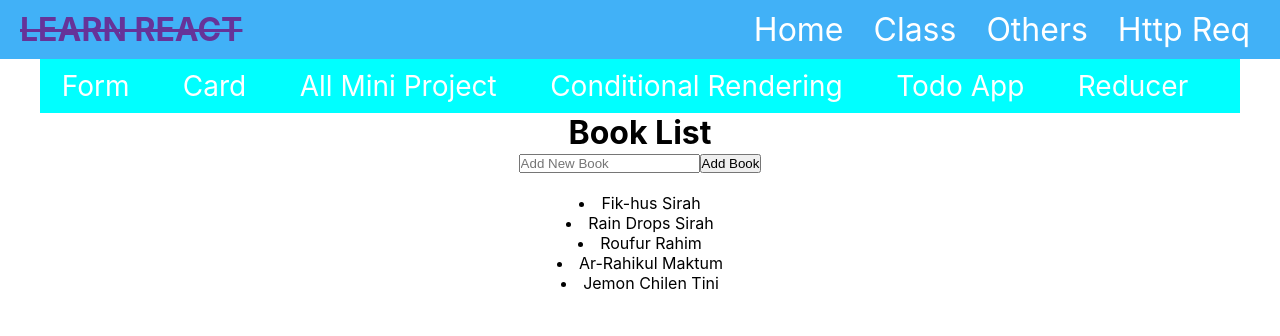
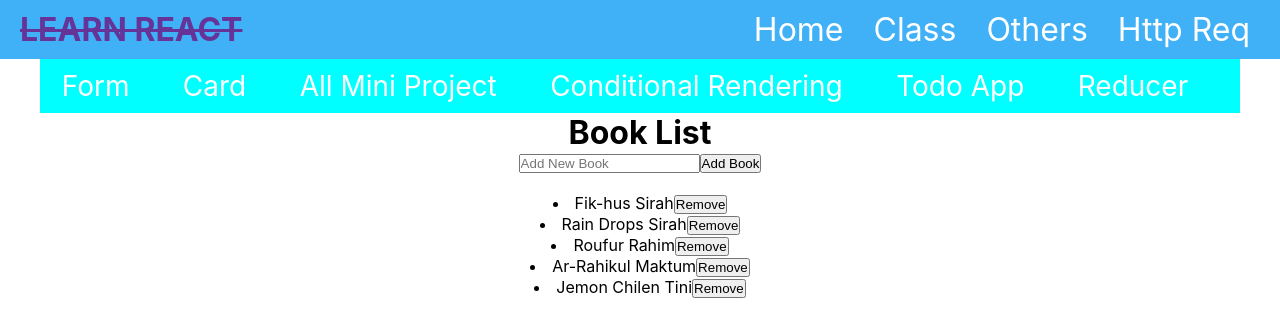
Before and after one commit to khaled39ab/React-With-LWS, a React (Create React App) app: page /reducer in a window 1280 px wide. Shown: the top 336 px of the page. Built offline with nearby package versions, Linux system fonts and the light colour scheme.

Commit message:
handle remove btn with reducer

```diff
--- a/src/page/reducer/UseReducer.js
+++ b/src/page/reducer/UseReducer.js
@@ -33,6 +33,15 @@ const UseReducer = () => {
                 modalText: 'Book is Added'
             }
         }
+        if(action.type === "REMOVE"){
+            const filteredBook = [...state.books].filter(book =>book.id !== action.payload);
+            return {
+                ...state,
+                books: filteredBook,
+                isModalOpen: true,
+                modalText: "Book is Removed"
+            }
+        }
         return state;
     }
 
@@ -56,6 +65,10 @@ const UseReducer = () => {
         const newBook = { id: new Date().getTime(), name: bookName }
         dispatch({ type: 'ADD', payload: newBook })
         setBookName("");
+    }
+
+    const handleRemove = (id) => {
+        dispatch({ type: "REMOVE", payload: id })
     }
 
     return (
@@ -82,7 +95,10 @@ const UseReducer = () => {
                 {
                     bookState.books.map(book => {
                         const { id, name } = book;
-                        return <li key={id}>{name}</li>
+                        return <li key={id}>
+                            {name}
+                            <button onClick={() => handleRemove(id)}>Remove</button>
+                        </li>
                     })
                 }
             </div>
```
